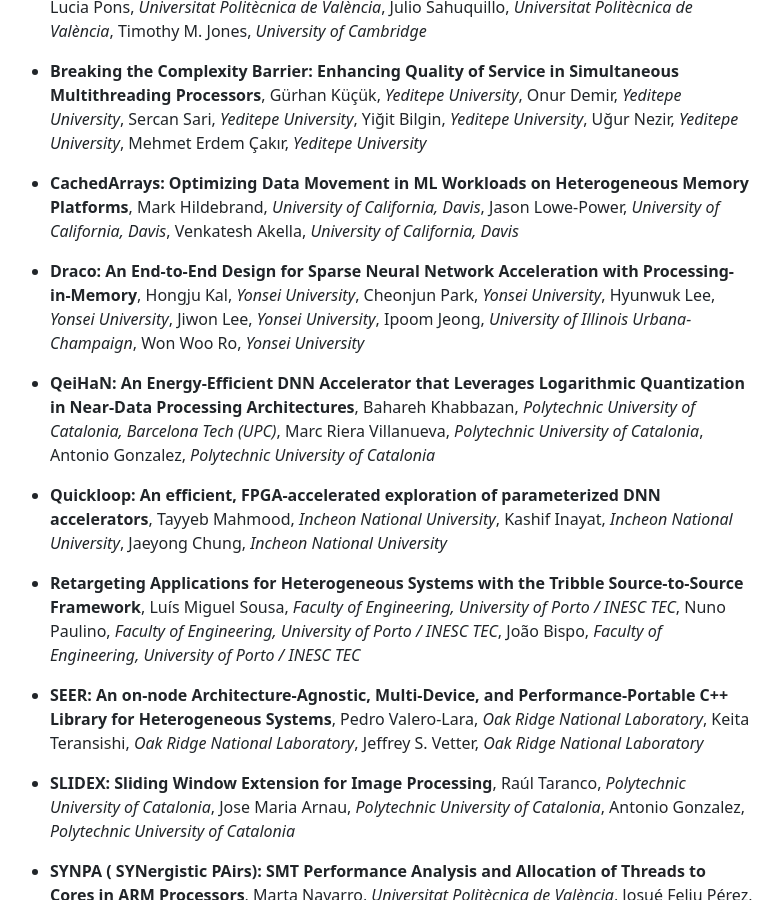
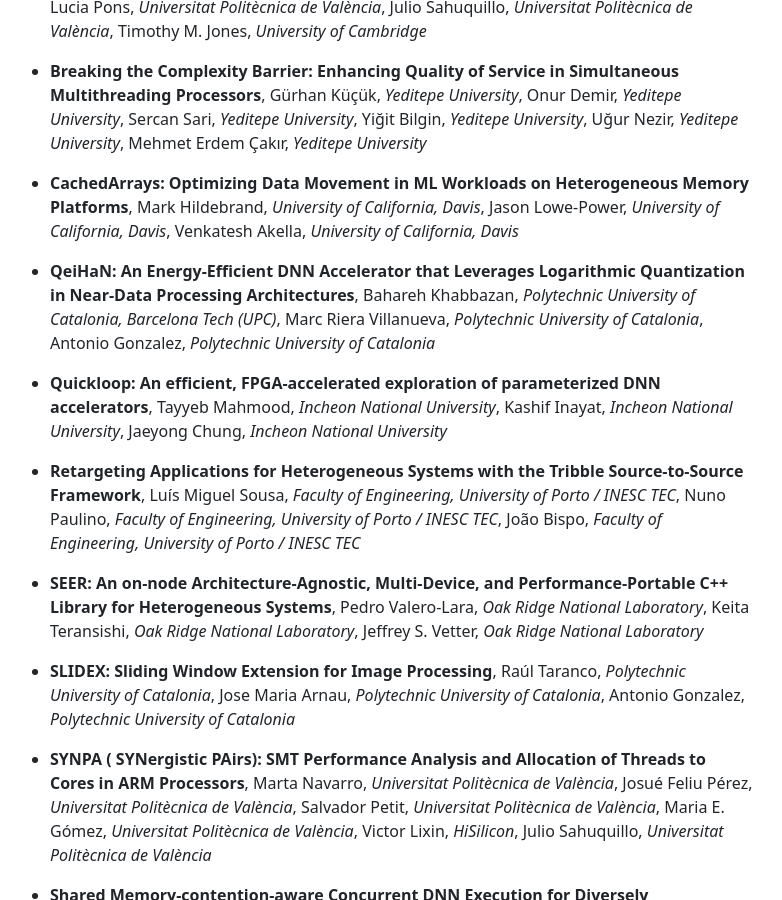
Before and after one commit to pact2023/pact2023.github.io, a Jekyll site: the page built from program/index.md, in a window 1280 px wide and 900 px high, scrolled down 6861 px. Shown: the whole window, without its empty margins (64-846 px from the left). Built offline with Jekyll 4.4.1, drawn with Linux system fonts in a browser that asks for light colours.

Commit message:
poster #94 withdrawn

```diff
--- a/_includes/list_of_papers.md
+++ b/_includes/list_of_papers.md
@@ -63,8 +63,6 @@
 
 * **CachedArrays: Optimizing Data Movement in ML Workloads on Heterogeneous Memory Platforms**, Mark Hildebrand, _University of California, Davis_, Jason Lowe-Power, _University of California, Davis_, Venkatesh Akella, _University of California, Davis_
 
-* **Draco: An End-to-End Design for Sparse Neural Network Acceleration with Processing-in-Memory**, Hongju Kal, _Yonsei University_, Cheonjun Park, _Yonsei University_, Hyunwuk Lee, _Yonsei University_, Jiwon Lee, _Yonsei University_, Ipoom Jeong, _University of Illinois Urbana-Champaign_, Won Woo Ro, _Yonsei University_
-
 * **QeiHaN: An Energy-Efficient DNN Accelerator that Leverages Logarithmic Quantization in Near-Data Processing Architectures**, Bahareh Khabbazan, _Polytechnic University of Catalonia, Barcelona Tech (UPC)_, Marc Riera Villanueva, _Polytechnic University of Catalonia_, Antonio Gonzalez, _Polytechnic University of Catalonia_
 
 * **Quickloop: An efficient, FPGA-accelerated exploration of parameterized DNN accelerators**, Tayyeb Mahmood, _Incheon National University_, Kashif Inayat, _Incheon National University_, Jaeyong Chung, _Incheon National University_
```
